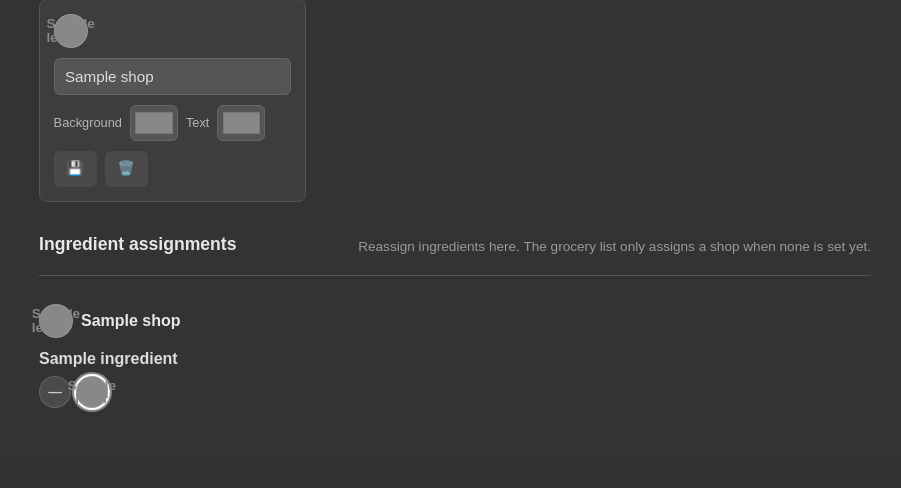
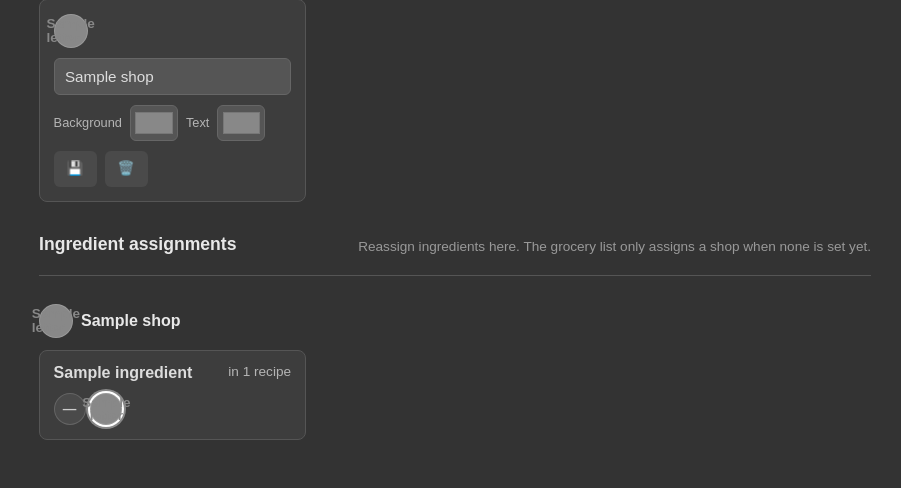
Before and after one commit to Lewistrick/weekmenu, a Python web app: template src/templates/manage-shops.html in a window 1280 px wide. Shown: the part 485-973 px from the top of the page, without its empty margins (169-1070 px from the left). Before the commit the page ends 897 px from the top, so only its background shows below. Run offline with Jinja, Linux system fonts and the light colour scheme; the template is opened without the code that fills it: most values are stand-ins (such as "Sample title", 1, 10 or a date in 2020); some libraries are stand-ins or nearby versions.

Commit message:
Grocery management

```diff
--- a/src/static/style.css
+++ b/src/static/style.css
@@ -1065,24 +1065,42 @@ div.recipe-detail {
     padding: 0.15rem;
 }
 
-.manage-shop-assignment-row {
-    display: flex;
-    flex-wrap: wrap;
-    align-items: center;
-    gap: 0.5rem 1rem;
-    margin-bottom: 0.65rem;
-    padding-bottom: 0.65rem;
-    border-bottom: 1px solid #4d4d4d;
+.manage-shop-ingredient-grid {
+    margin-bottom: 0;
+}
+
+.manage-shop-ingredient-tile {
+    display: flex;
+    flex-direction: column;
+    gap: 0.65rem;
+    border: 1px solid #555;
+    border-radius: 8px;
+    background-color: #3d3d3d;
+    padding: 0.85rem;
+}
+
+.manage-shop-ingredient-header {
+    display: flex;
+    align-items: flex-start;
+    justify-content: space-between;
+    gap: 0.75rem;
+}
+
+.manage-shop-ingredient-meta {
+    display: flex;
+    align-items: center;
+    gap: 0.35rem;
+    flex-shrink: 0;
+}
+
+.manage-shop-recipe-count {
+    font-size: 0.85rem;
+    color: #b5b5b5;
+    white-space: nowrap;
 }
 
 .manage-shop-assignment-group {
     margin-bottom: 1.25rem;
-}
-
-.manage-shop-assignment-group:last-child .manage-shop-assignment-row:last-child {
-    border-bottom: none;
-    margin-bottom: 0;
-    padding-bottom: 0;
 }
 
 .manage-shop-assignment-group-title {
--- a/src/templates/partials/manage-shop-assignment-row.html
+++ b/src/templates/partials/manage-shop-assignment-row.html
@@ -1,5 +1,20 @@
-<div class="manage-shop-assignment-row" id="manage-shop-assignment-{{ row.ingredient.id }}">
-    <span class="manage-shop-ingredient">{{ row.ingredient.name }}</span>
+<article class="manage-shop-ingredient-tile" id="manage-shop-assignment-{{ row.ingredient.id }}">
+    <div class="manage-shop-ingredient-header">
+        <span class="manage-shop-ingredient">{{ row.ingredient.name }}</span>
+        <div class="manage-shop-ingredient-meta">
+            <span class="manage-shop-recipe-count">
+                in {{ row.recipe_count }} recipe{% if row.recipe_count != 1 %}s{% endif %}
+            </span>
+            {% if row.recipe_count == 0 %}
+            <button type="button" class="btn btn-sm icon-btn"
+                hx-delete="/shops/ingredients/{{ row.ingredient.id }}"
+                hx-target="#shop-assignments" hx-swap="outerHTML"
+                title="Delete unused ingredient" aria-label="Delete unused ingredient">
+                🗑️
+            </button>
+            {% endif %}
+        </div>
+    </div>
     <div class="shop-chip-row" role="group" aria-label="Shop for {{ row.ingredient.name }}">
         <form hx-post="/shops/assignments" hx-target="#shop-assignments" hx-swap="outerHTML"
             class="shop-chip-form">
@@ -21,4 +36,4 @@
         </form>
         {% endfor %}
     </div>
-</div>
+</article>
--- a/src/templates/partials/manage-shop-assignments.html
+++ b/src/templates/partials/manage-shop-assignments.html
@@ -18,9 +18,11 @@
             <span>Unassigned</span>
             {% endif %}
         </h3>
+        <div class="manage-shop-grid manage-shop-ingredient-grid">
         {% for row in group.rows %}
         {% include "partials/manage-shop-assignment-row.html" %}
         {% endfor %}
+        </div>
     </div>
     {% endfor %}
     {% else %}
```
Also changed, not shown: src/controllers/shops.py (+17 -0 lines), src/shops.py (+37 -1 lines), tests/test_manage_shops.py (+137 -2 lines).
